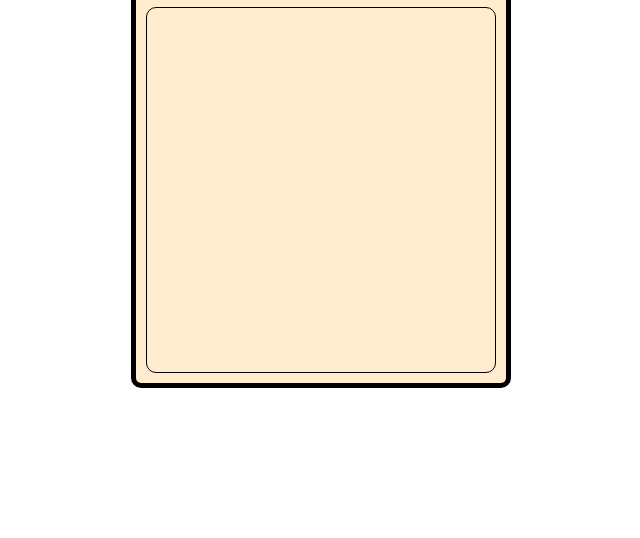
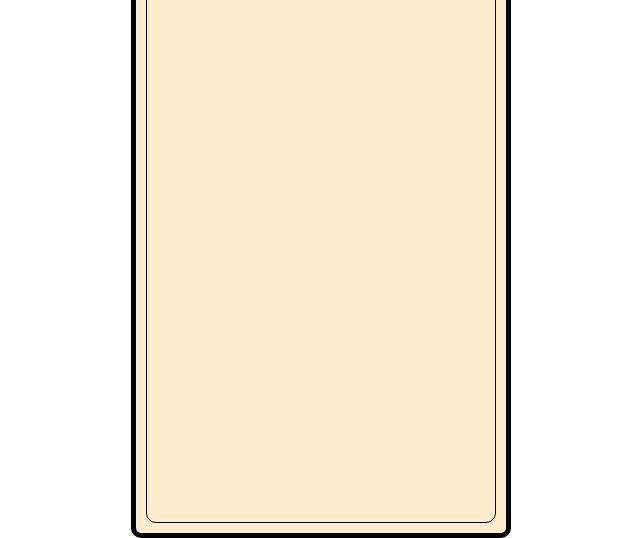
Before and after one commit to JUSTINRR88/Ejercicio-cambio-de-color-1.1, a plain HTML site: page index.html in a window 1280 px wide. Shown: the part 262-800 px from the top of the page, without its empty margins (319-959 px from the left). Drawn offline with Linux system fonts and the light colour scheme.

Commit message:
Add files via upload

```diff
--- a/css/index.css
+++ b/css/index.css
@@ -1,7 +1,7 @@
 .contenedor{
     display: grid;
     width:38rem;
-    height: 50rem;
+    height: 100%;
     grid-template-columns: 1fr 1fr;
     grid-template-rows: 20% 1fr;
     gap: 1rem;
```
